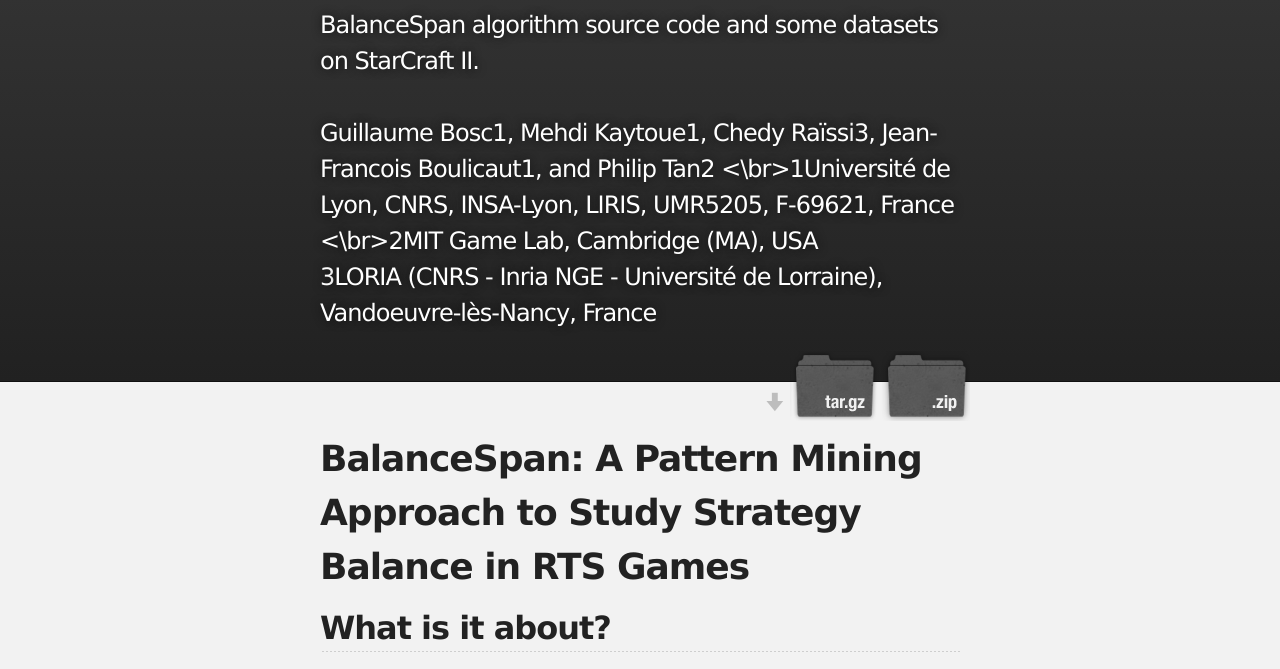
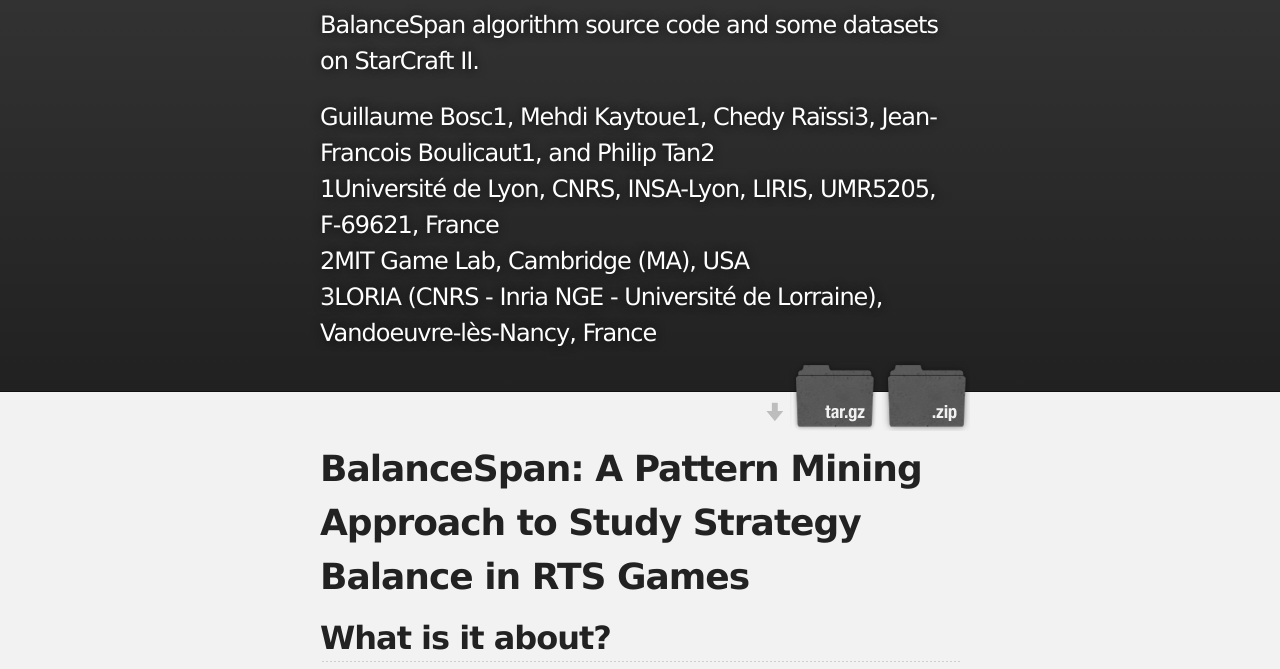
Before and after one commit to guillaume-bosc/BalanceSpan, a plain HTML site: page index.html in a window 1280 px wide. Shown: the part 116-785 px from the top of the page. Drawn offline with Linux system fonts and the light colour scheme.

Commit message:
Update index.html

```diff
--- a/index.html
+++ b/index.html
@@ -19,13 +19,12 @@
           <a id="forkme_banner" href="https://github.com/guillaume-bosc/BalanceSpan">View on GitHub</a>
 
           <h1 id="project_title">Balancespan</h1>
-          <h2 id="project_tagline">BalanceSpan algorithm source code and some datasets on StarCraft II.
-          <br/></br>
-          Guillaume Bosc<sup>1</sup>, Mehdi Kaytoue<sup>1</sup>, Chedy Raïssi<sup>3</sup>, Jean-Francois Boulicaut<sup>1</sup>, and Philip Tan<sup>2</sup>
-          <\br><sup>1</sup>Université de Lyon, CNRS, INSA-Lyon, LIRIS, UMR5205, F-69621, France
-          <\br><sup>2</sup>MIT Game Lab, Cambridge (MA), USA
+          <h2 id="project_tagline">BalanceSpan algorithm source code and some datasets on StarCraft II.</h2>
+          <h3 id="project_tagline">Guillaume Bosc<sup>1</sup>, Mehdi Kaytoue<sup>1</sup>, Chedy Raïssi<sup>3</sup>, Jean-Francois Boulicaut<sup>1</sup>, and Philip Tan<sup>2</sup>
+          </br><sup>1</sup>Université de Lyon, CNRS, INSA-Lyon, LIRIS, UMR5205, F-69621, France
+          </br><sup>2</sup>MIT Game Lab, Cambridge (MA), USA
           </br><sup>3</sup>LORIA (CNRS - Inria NGE - Université de Lorraine), Vandoeuvre-lès-Nancy, France
-          </h2>
+          </h3>
 
 
             <section id="downloads">
```
